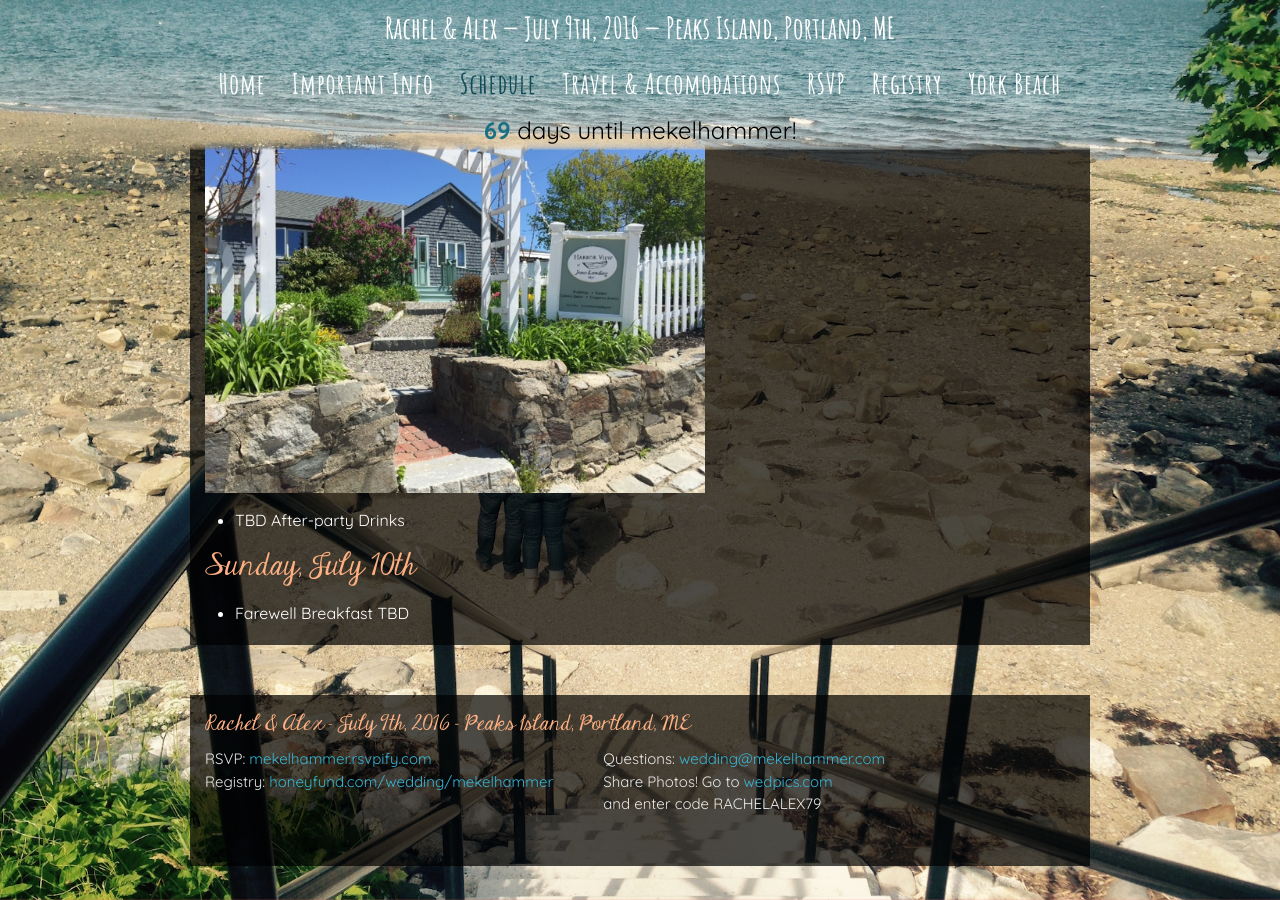
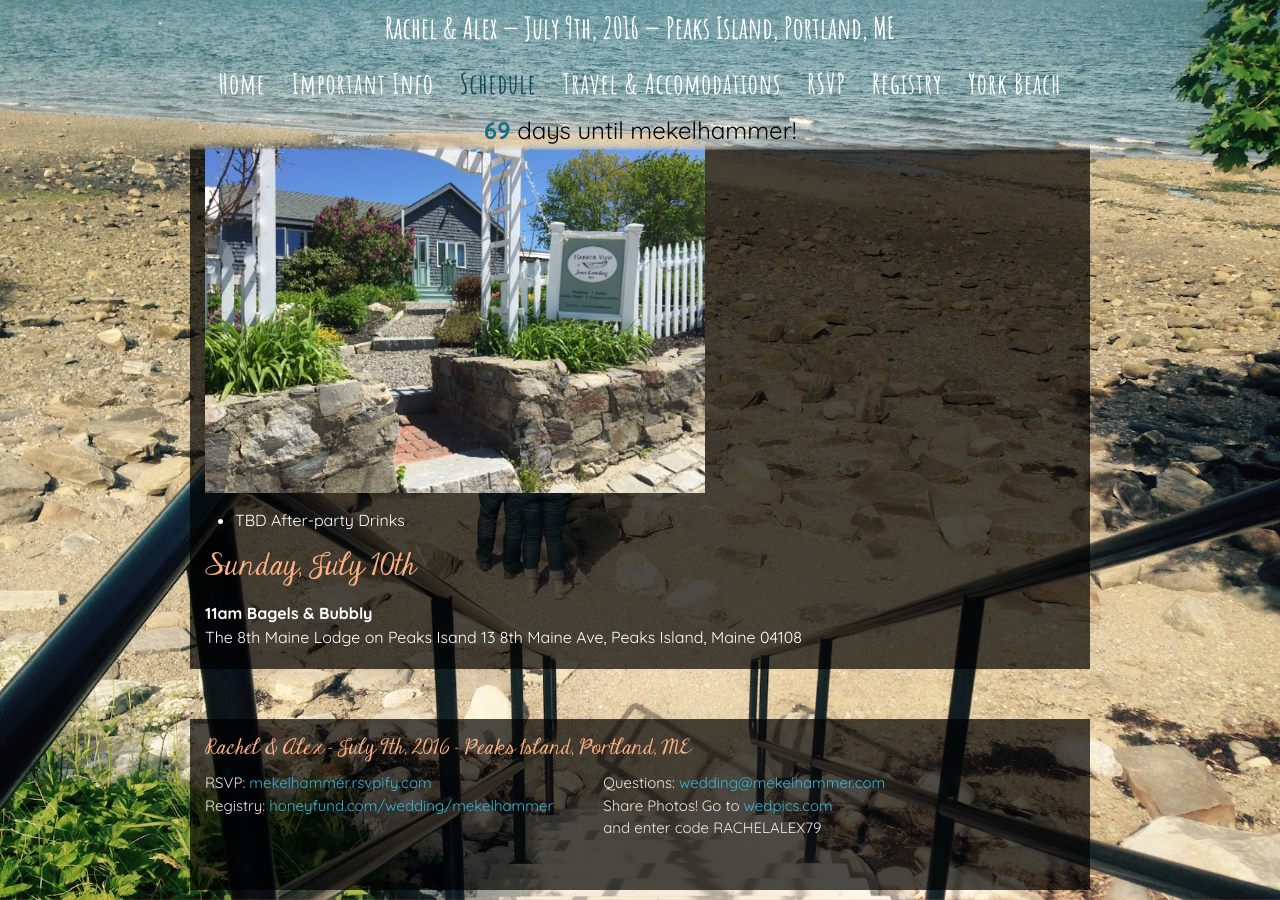
Before and after one commit to amekelburg/wedsite, a Jekyll site: the page built from 3-schedule.md, in a window 1280 px wide and 900 px high, scrolled down 1367 px. Built offline with Jekyll 4.4.1, drawn with Linux system fonts in a browser that asks for light colours; some web fonts are replaced; comment, search, counter and statistics services are not loaded.

Commit message:
Update 3-schedule.md

```diff
--- a/3-schedule.md
+++ b/3-schedule.md
@@ -36,4 +36,6 @@ Located immediately to the left of the ferry terminal on Peaks Island.
 
 ### Sunday, July 10th
 
-* Farewell Breakfast TBD
+  **11am Bagels & Bubbly**
+The 8th Maine Lodge on Peaks Isand
+13 8th Maine Ave, Peaks Island, Maine 04108
```
